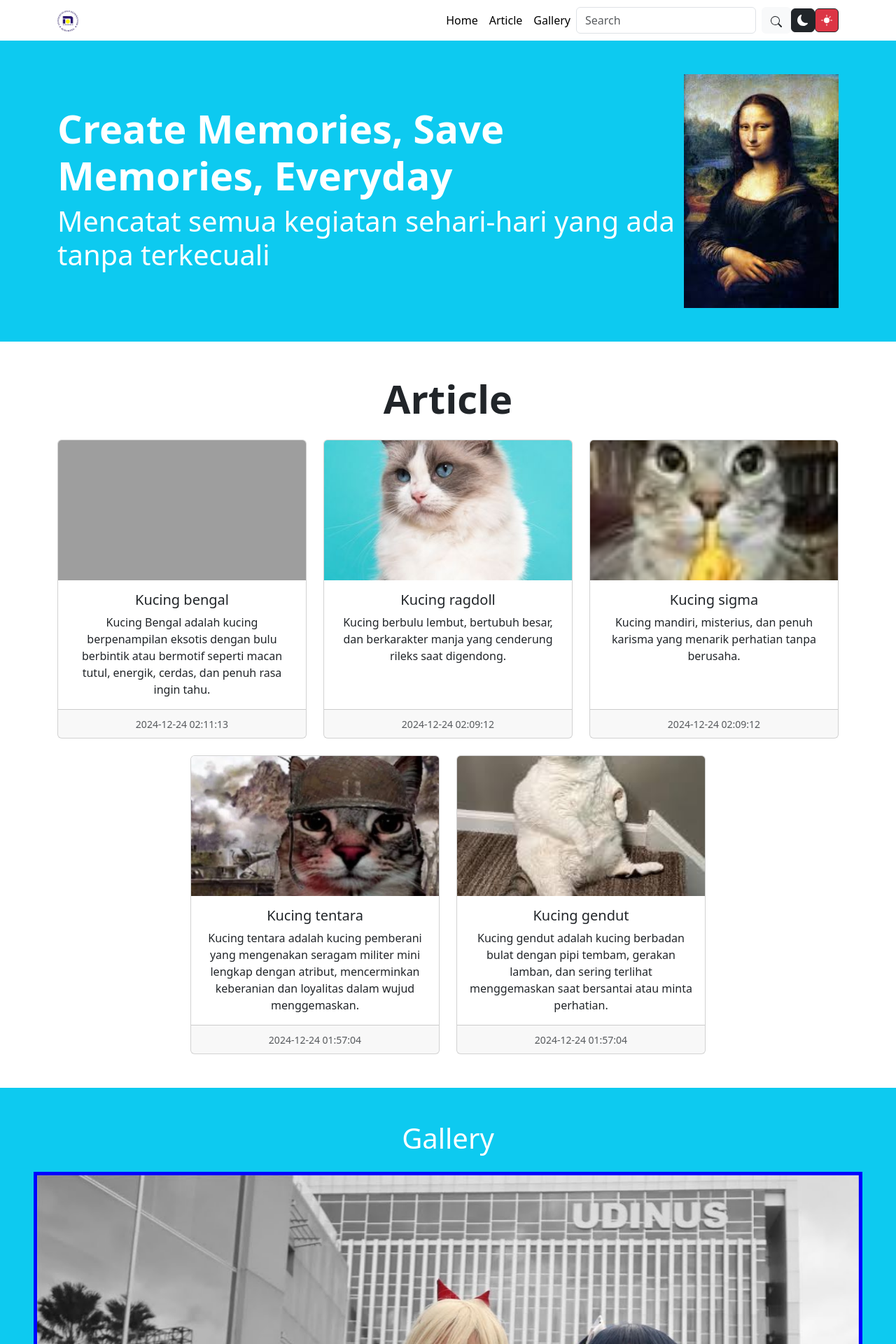
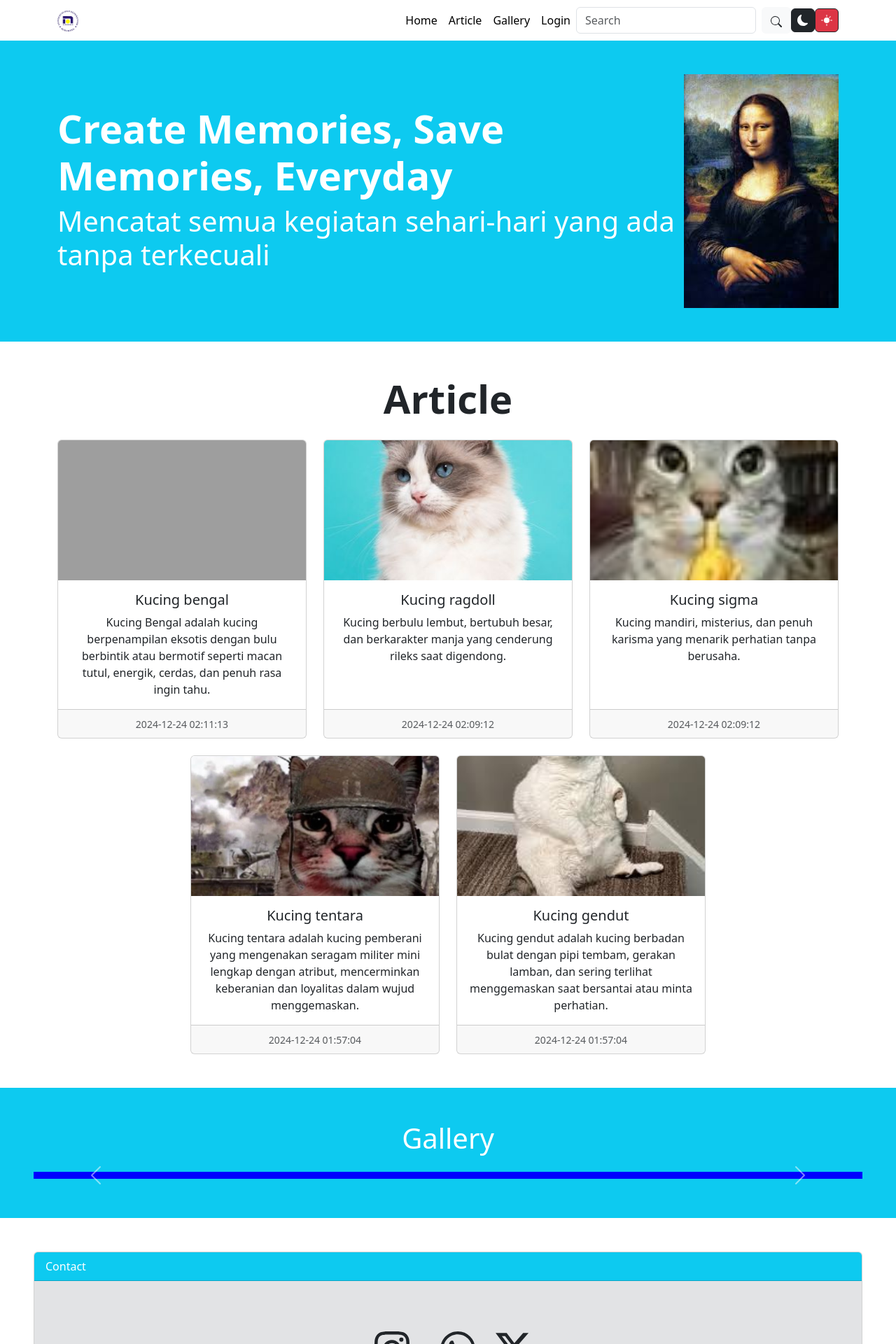
Before and after one commit to Yuyud727/dailyjournal, a PHP site: page / in a window 1280 px wide. Shown: the top 1920 px of the page at 70% size. Run offline with PHP 8.4, Linux system fonts and the light colour scheme; data comes from the database, SQL or seed files in the repository; tables that the repository leaves empty or names only in its code hold one stand-in row (values such as "Sample post"); grey boxes are pictures that could not be loaded.

Commit message:
Update index.php

```diff
--- a/index.php
+++ b/index.php
@@ -25,7 +25,32 @@
   .hero-dark {
     background-color: #001f3f; /* Biru gelap */
   }
+    .gallery-thumb {
+        transition: transform 0.3s ease;
+        border: 3px solid transparent;
+    }
+
+    .gallery-thumb:hover {
+        transform: scale(1.05);
+        border-color: #fff;
+    }
+
+    .carousel-item img {
+        transition: transform 0.3s ease;
+    }
+
+    .carousel-caption {
+        transition: opacity 0.3s ease;
+        opacity: 0;
+        padding: 1rem;
+    }
+
+    .carousel-item:hover .carousel-caption {
+        opacity: 1;
+    }
+
   </style>
+
 </head>
 <body>
   <!-- Navbar -->
@@ -47,6 +72,9 @@
           </li>
           <li class="nav-item">
             <a class="nav-link active" href="#gallery"><i class="fa fa-image"></i> Gallery</a>
+          </li>
+          <li class="nav-item">
+            <a class="nav-link active" href="login.php"><i class="fa fa-image"></i> Login</a>
           </li>
         </ul>
         <form class="d-flex" role="search">
@@ -143,30 +171,80 @@
     <div class="container text-center">
         <h1 class="text-white mb-4">Gallery</h1>
     </div>
-  <div id="carouselExample" class="carousel slide" style="background-color: blue; padding: 5px;">
+
+    <div id="carouselGallery" class="carousel slide" style="background-color: blue; padding: 5px;">
         <div class="carousel-inner">
-      <!-- Item 1 -->
-      <div class="carousel-item active">
-        <img src="bunkasai.jpg" class="d-block w-100" alt="Bunkasai" style="max-width: 100%; height: 60%;">
-      </div>
-      <!-- Item 2 -->
-      <div class="carousel-item">
-        <img src="kotak.jpg" class="d-block w-100" alt="Makan" style="max-width: 100%; height: 60%;">
-      </div>
-      <!-- Item 3 -->
-      <div class="carousel-item">
-        <img src="trading.jpg" class="d-block w-100" alt="Trading" style="max-width: 100%; height: 60%;">
+            <?php
+            // Query untuk mengambil gambar dari database
+            $sql = "SELECT * FROM gallery ORDER BY upload_date DESC LIMIT 5";
+            $result = $conn->query($sql);
+
+            if ($result && $result->num_rows > 0) {
+                $isFirst = true; // Untuk menandai item aktif
+                while ($row = $result->fetch_assoc()) {
+                    if (file_exists('uploads/gallery/' . $row['image_path'])) {
+            ?>
+                        <div class="carousel-item <?= $isFirst ? 'active' : '' ?>">
+                            <img src="uploads/gallery/<?= htmlspecialchars($row['image_path']) ?>"
+                                 class="d-block w-100"
+                                 alt="<?= htmlspecialchars($row['title']) ?>"
+                                 style="max-width: 100%; height: 500px; object-fit: cover;">
+                            <div class="carousel-caption d-none d-md-block bg-dark bg-opacity-50 rounded">
+                                <h5><?= htmlspecialchars($row['title']) ?></h5>
+                                <p><small>Upload: <?= date('d M Y', strtotime($row['upload_date'])) ?></small></p>
                             </div>
                         </div>
-    <button class="carousel-control-prev" type="button" data-bs-target="#carouselExample" data-bs-slide="prev">
+            <?php
+                        $isFirst = false;
+                    }
+                }
+            } else {
+                // Jika tidak ada gambar, tampilkan placeholder
+            ?>
+                <div class="carousel-item active">
+                    <div class="d-block w-100 bg-secondary text-white d-flex align-items-center justify-content-center" style="height: 500px;">
+                        <h3>Belum ada gallery yang ditampilkan</h3>
+                    </div>
+                </div>
+            <?php
+            }
+            ?>
+        </div>
+        <button class="carousel-control-prev" type="button" data-bs-target="#carouselGallery" data-bs-slide="prev">
             <span class="carousel-control-prev-icon" aria-hidden="true"></span>
             <span class="visually-hidden">Previous</span>
         </button>
-    <button class="carousel-control-next" type="button" data-bs-target="#carouselExample" data-bs-slide="next">
+        <button class="carousel-control-next" type="button" data-bs-target="#carouselGallery" data-bs-slide="next">
             <span class="carousel-control-next-icon" aria-hidden="true"></span>
             <span class="visually-hidden">Next</span>
         </button>
     </div>
+
+    <!-- Thumbnail Navigation -->
+    <div class="container mt-4">
+        <div class="row g-3">
+            <?php
+            // Reset result pointer
+            if ($result) {
+                $result->data_seek(0);
+                while ($row = $result->fetch_assoc()) {
+                    if (file_exists('uploads/gallery/' . $row['image_path'])) {
+            ?>
+                        <div class="col-md-2 col-4">
+                            <img src="uploads/gallery/<?= htmlspecialchars($row['image_path']) ?>"
+                                 class="img-thumbnail gallery-thumb"
+                                 alt="<?= htmlspecialchars($row['title']) ?>"
+                                 style="width: 100%; height: 100px; object-fit: cover; cursor: pointer;"
+                                 onclick="jumpToSlide(this)">
+                        </div>
+            <?php
+                    }
+                }
+            }
+            ?>
+        </div>
+    </div>
+
 </section>
 
   <!-- FOOTER -->
@@ -295,6 +373,20 @@
       text.classList.remove("text-white");
       text.classList.add("text-dark");
     });
+    // Fungsi untuk menghitung indeks slide dan melompat ke slide tertentu
+function jumpToSlide(element) {
+    const thumbs = document.querySelectorAll('.gallery-thumb');
+    const index = Array.from(thumbs).indexOf(element);
+    const carousel = new bootstrap.Carousel(document.getElementById('carouselGallery'));
+    carousel.to(index);
+}
+
+// Aktifkan carousel dengan interval 5 detik
+document.addEventListener('DOMContentLoaded', function() {
+    const carousel = new bootstrap.Carousel(document.getElementById('carouselGallery'), {
+        interval: 5000
+    });
+});
 
     // Footer
     const footer = document.querySelector("footer");
```
Lines whose indentation alone changed are shown as unchanged.
